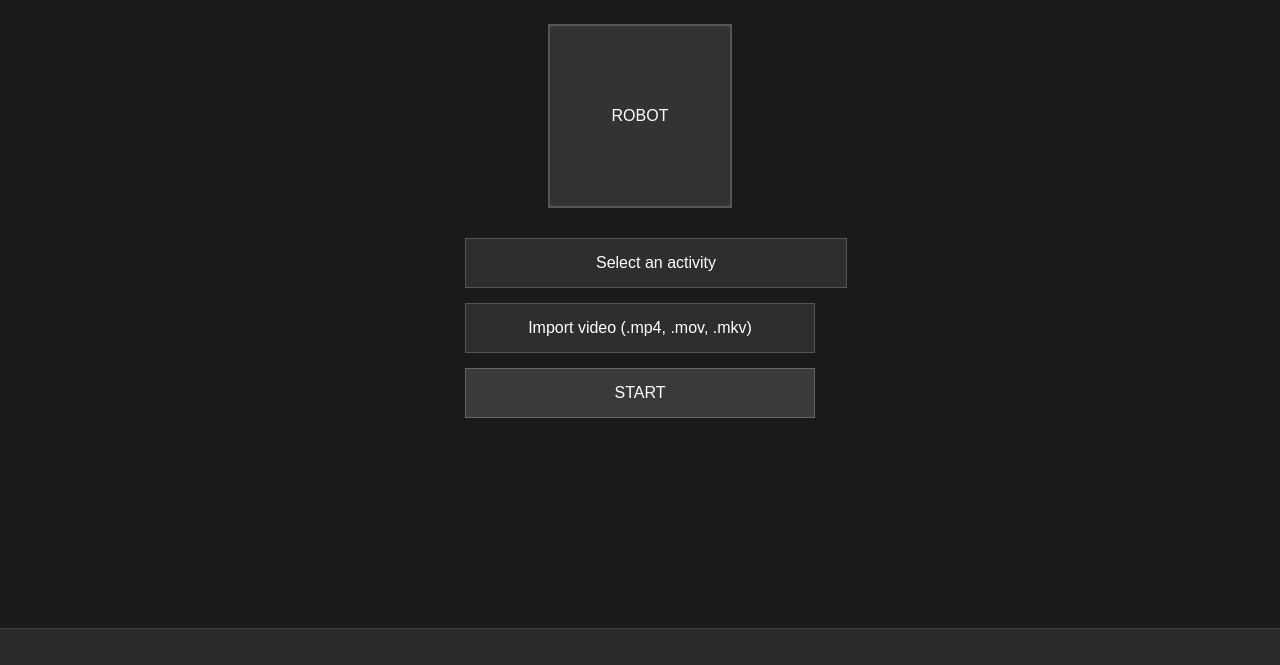
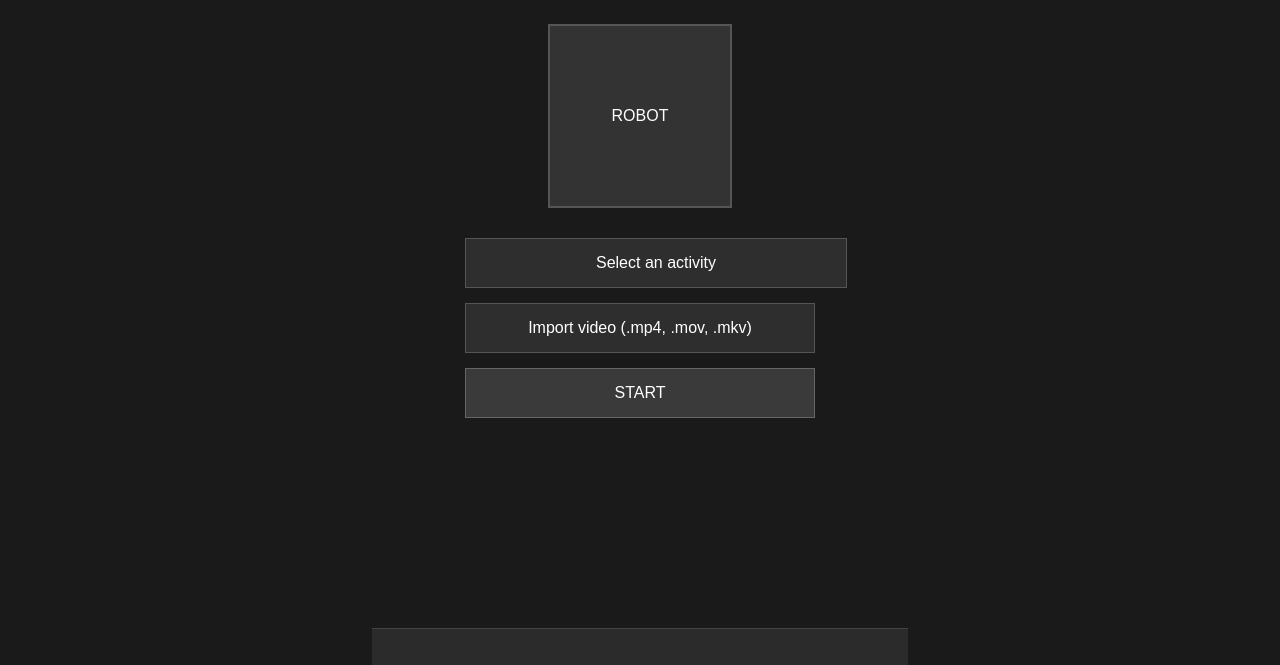
Before and after one commit to GreatArrow/MirrorPerfection, a plain HTML site: page index.html in a window 1280 px wide. Shown: the part 135-800 px from the top of the page. Drawn offline with Linux system fonts and the light colour scheme.

Commit message:
Update main.css

```diff
--- a/style/main.css
+++ b/style/main.css
@@ -8,6 +8,8 @@ body {
 
 .main-menu {
     width: 100%;
+    max-width: 500px;   /* ← choose your limit */
+    margin: 0 auto;     /* ← centers it */
     height: 100vh;
     display: flex;
     flex-direction: column;
```
